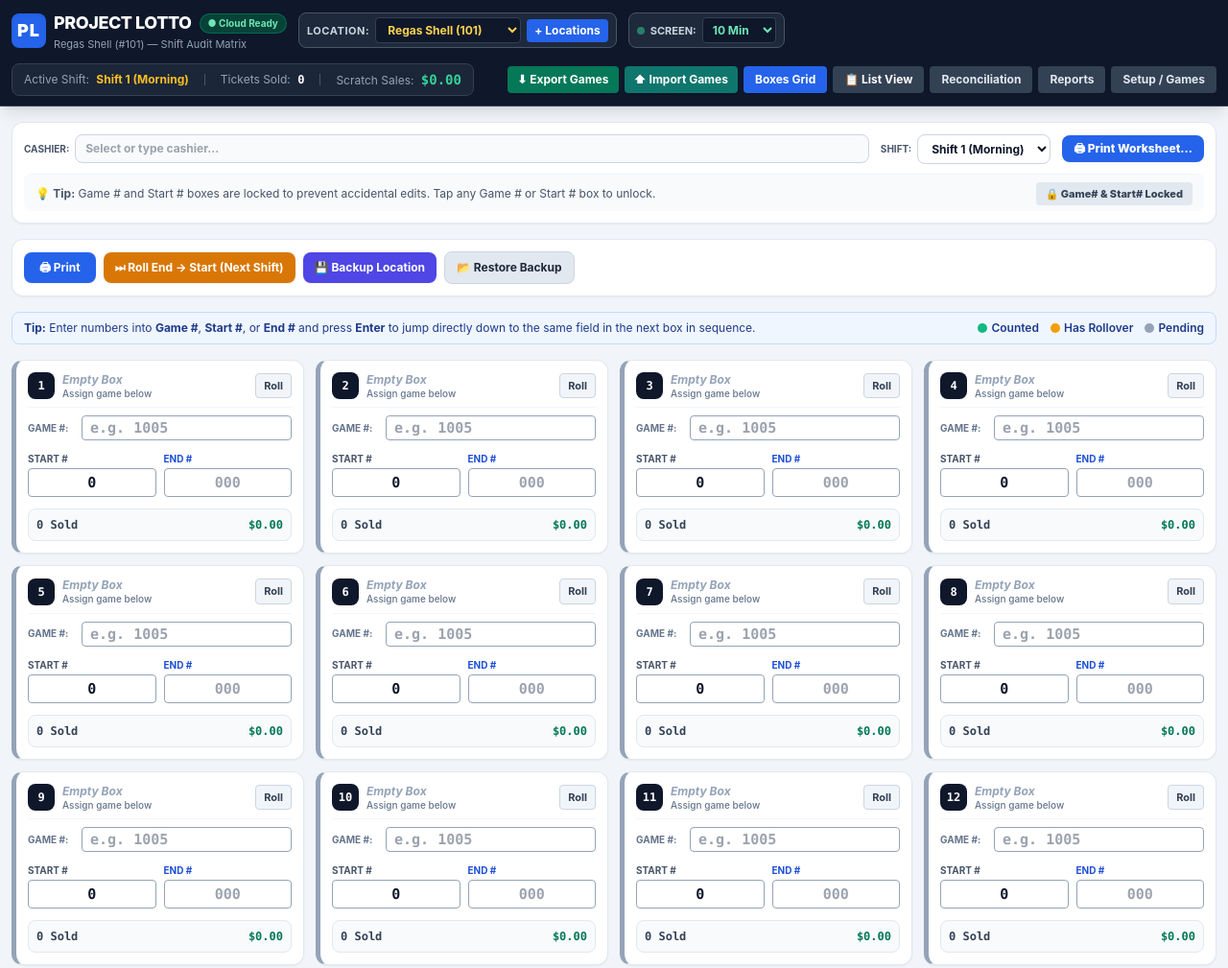
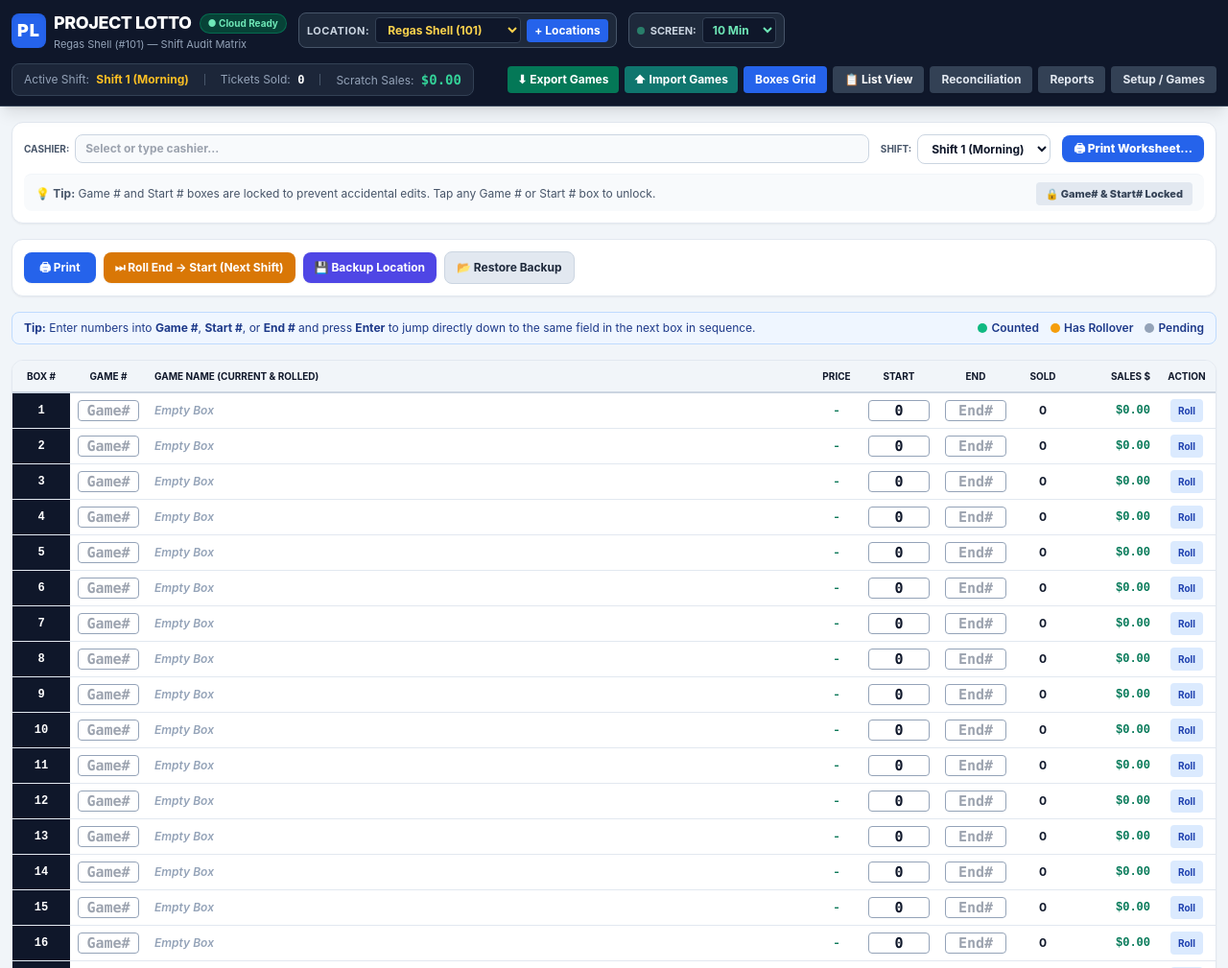
Before and after one commit to dimitriosregas/lottoinventory, a plain HTML site: page index.html in a window 1280 px wide. Shown: the top 1009 px of the page at 96% size. Drawn offline with nearby package versions, Linux system fonts and the light colour scheme.

Commit message:
Update index.html

```diff
--- a/index.html
+++ b/index.html
@@ -826,8 +826,22 @@
     </div>
   </div>
 
-  <div id="print-container"></div>
+<div id="print-container"></div>
   <script src="./script.js"></script>
+
+  <!-- STARTUP SCRIPT: Force List View by Default -->
+  <script>
+    window.addEventListener('DOMContentLoaded', () => {
+      setTimeout(() => {
+        if (typeof currentDispenserView !== 'undefined') {
+          currentDispenserView = 'list';
+        }
+        if (typeof renderDispenserGrid === 'function') {
+          renderDispenserGrid();
+        }
+      }, 100);
+    });
+  </script>
 </body>
 </html>
 window.addEventListener('DOMContentLoaded', () => {
```
